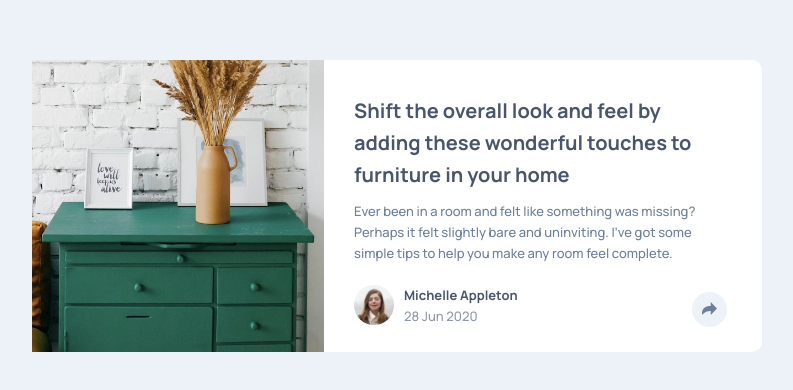
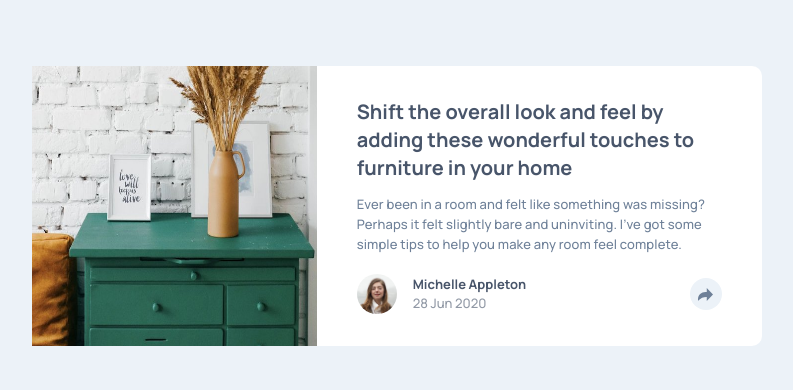
Before and after one commit to jwalczak94/Article-preview-component, a plain HTML site: page index.html in a window 1280 px wide. Shown: the part 194-584 px from the top of the page, without its empty margins (243-1036 px from the left). Drawn offline with Linux system fonts and the light colour scheme.

Commit message:
remove html font reset, add svg's, update js - toggle classes

```diff
--- a/index.html
+++ b/index.html
@@ -1,56 +1,76 @@
 <!DOCTYPE html>
 <html lang="en">
-
   <head>
-  <meta charset="UTF-8">
-  <meta name="viewport" content="width=device-width, initial-scale=1.0">
-  <link rel="icon" type="image/png" sizes="32x32" href="./images/favicon-32x32.png">
-  <link rel="stylesheet" href="styles.css">
-  <link href="https://fonts.googleapis.com/css2?family=Manrope:wght@500;700&display=swap" rel="stylesheet">
+    <meta charset="UTF-8" />
+    <meta name="viewport" content="width=device-width, initial-scale=1.0" />
+    <link rel="icon" type="image/png" sizes="32x32" href="./images/favicon-32x32.png" />
+    <link rel="stylesheet" href="styles.css" />
+    <link
+      href="https://fonts.googleapis.com/css2?family=Manrope:wght@500;700&display=swap"
+      rel="stylesheet" />
     <title>Frontend Mentor | Article preview component</title>
   </head>
 
   <body>
-  <main class="container">
-
-    <div class="article_picture">
-      <img src="images/drawers.jpg" alt="drawers photo">
-    </div>
+    <div class="flex-center container">
+      <main class="card-component">
+        <picture class="article_picture">
+          <img src="images/drawers.jpg" alt="green drawers with vase and dried flowers" />
+        </picture>
 
         <div class="article_content">
-
-      <h1>Shift the overall look and feel by adding these wonderful
-        touches to furniture in your home</h1>
-      <p>Ever been in a room and felt like something was missing? Perhaps
-        it felt slightly bare and uninviting. I’ve got some simple tips
-        to help you make any room feel complete.
+          <h1>
+            Shift the overall look and feel by adding these wonderful touches to furniture in your
+            home
+          </h1>
+          <p class="text-lead">
+            Ever been in a room and felt like something was missing? Perhaps it felt slightly bare
+            and uninviting. I’ve got some simple tips to help you make any room feel complete.
           </p>
 
-      <div class="article-author">
-        <img src="images/avatar-michelle.jpg" alt="photo of Michelle">
+          <div class="article_author">
+            <img src="images/avatar-michelle.jpg" alt="photo of Michelle" />
             <div>
-          <h3>Michelle Appleton</h3>
+              <p>Michelle Appleton</p>
               <span>28 Jun 2020</span>
             </div>
+            <button id="icon" class="share-icon flex-center">
+              <svg xmlns="http://www.w3.org/2000/svg" width="15" height="13" class="icon" id="icon">
+                <path
+                  d="M15 6.495L8.766.014V3.88H7.441C3.33 3.88 0 7.039 0 10.936v2.049l.589-.612C2.59 10.294 5.422 9.11 8.39 9.11h.375v3.867L15 6.495z" />
+              </svg>
+            </button>
           </div>
-
-      <div class="share-icon" onclick="openToggle()">
-        <img src="images/icon-share.svg" alt="">
-      </div>
-
           <div class="toggle" id="open-toggle">
-        <div class="socials">
             <span>Share</span>
-          <a href="" target="_blank"><img src="images/icon-facebook.svg" alt="facebook icon"></a>
-          <a href="https://www.twitter.com" target="_blank"><img src="images/icon-twitter.svg" alt="twitter icon"></a>
-          <a href="http://pintrest.com" target="_blank"><img src="images/icon-pinterest.svg" alt="pintrest icon"></a>
+            <div class="socials flex-center">
+              <a href="#" target="_blank" aria-label="Visit our Facebook page">
+                <svg xmlns="http://www.w3.org/2000/svg" width="20" height="20" aria-hidden="true">
+                  <path
+                    fill="#FFF"
+                    d="M18.896 0H1.104C.494 0 0 .494 0 1.104v17.793C0 19.506.494 20 1.104 20h9.58v-7.745H8.076V9.237h2.606V7.01c0-2.583 1.578-3.99 3.883-3.99 1.104 0 2.052.082 2.329.119v2.7h-1.598c-1.254 0-1.496.597-1.496 1.47v1.928h2.989l-.39 3.018h-2.6V20h5.098c.608 0 1.102-.494 1.102-1.104V1.104C20 .494 19.506 0 18.896 0z" />
+                </svg>
+              </a>
+              <a href="#" target="_blank" aria-label="Visit our Twitter account">
+                <svg xmlns="http://www.w3.org/2000/svg" width="20" height="17" aria-hidden="true">
+                  <path
+                    fill="#FFF"
+                    d="M20 2.172a8.192 8.192 0 01-2.357.646 4.11 4.11 0 001.804-2.27 8.22 8.22 0 01-2.605.996A4.096 4.096 0 0013.847.248c-2.65 0-4.596 2.472-3.998 5.037A11.648 11.648 0 011.392 1a4.109 4.109 0 001.27 5.478 4.086 4.086 0 01-1.858-.513c-.045 1.9 1.318 3.679 3.291 4.075a4.113 4.113 0 01-1.853.07 4.106 4.106 0 003.833 2.849A8.25 8.25 0 010 14.658a11.616 11.616 0 006.29 1.843c7.618 0 11.922-6.434 11.663-12.205A8.354 8.354 0 0020 2.172z" />
+                </svg>
+              </a>
+              <a href="#" target="_blank" aria-label="Visit our Pinterest page">
+                <svg xmlns="http://www.w3.org/2000/svg" width="20" height="20" aria-hidden="true">
+                  <path
+                    fill="#FFF"
+                    d="M10 0C4.478 0 0 4.477 0 10c0 4.237 2.636 7.855 6.356 9.312-.088-.791-.167-2.005.035-2.868.182-.78 1.172-4.97 1.172-4.97s-.299-.6-.299-1.486c0-1.39.806-2.428 1.81-2.428.852 0 1.264.64 1.264 1.408 0 .858-.545 2.14-.828 3.33-.236.995.5 1.807 1.48 1.807 1.778 0 3.144-1.874 3.144-4.58 0-2.393-1.72-4.068-4.177-4.068-2.845 0-4.515 2.135-4.515 4.34 0 .859.331 1.781.745 2.281a.3.3 0 01.069.288l-.278 1.133c-.044.183-.145.223-.335.134-1.249-.581-2.03-2.407-2.03-3.874 0-3.154 2.292-6.052 6.608-6.052 3.469 0 6.165 2.473 6.165 5.776 0 3.447-2.173 6.22-5.19 6.22-1.013 0-1.965-.525-2.291-1.148l-.623 2.378c-.226.869-.835 1.958-1.244 2.621.937.29 1.931.446 2.962.446 5.522 0 10-4.477 10-10S15.522 0 10 0z" />
+                </svg>
+              </a>
             </div>
           </div>
-
         </div>
       </main>
+    </div>
 
     <script src="toggle.js"></script>
   </body>
-
 </html>
--- a/styles.css
+++ b/styles.css
@@ -1,207 +1,252 @@
-* {
-    margin: 0;
-    padding: 0;
-    box-sizing: border-box;
+/* BASIC RESET */
+*,
+*::before,
+*::after {
+  box-sizing: border-box;
 }
 
-:root {
-    --Dark-Grayish-Blue: hsl(217, 19%, 35%);
-    --Desaturated-Dark-Blue: hsl(214, 17%, 51%);
-    --Grayish-Blue: hsl(212, 23%, 69%);
-    --Light-Grayish-Blue: hsl(210, 46%, 95%);
+* {
+  margin: 0;
+  padding: 0;
 }
 
-html {
-    font-size: 62.5%;
+html,
+body {
+  height: 100%;
 }
 
 body {
-    display: flex;
-    justify-content: center;
-    align-items: center;
-    font-family: 'Manrope', sans-serif;
-    font-size: 1.3rem;
-    color: var(--Dark-Grayish-Blue);
-    line-height: 1.6;
-    background-color: var(--Light-Grayish-Blue);
+  line-height: 1.5;
+  -webkit-font-smoothing: antialiased;
 }
 
-img {
-    width: 100%;
+img,
+picture,
+svg {
+  display: block;
+  max-width: 100%;
+}
+
+p,
+h1,
+h2,
+h3 {
+  overflow-wrap: break-word;
+}
+
+/* COLORS VARIABLES */
+:root {
+  --Dark-Grayish-Blue: #48556a;
+  --Desaturated-Dark-Blue: #6e8098;
+  --Grayish-Blue: #9eafc2;
+  --Light-Grayish-Blue: #ecf2f8;
+}
+
+body {
+  font-family: "Manrope", sans-serif;
+  font-size: 0.8125rem;
+  color: var(--Dark-Grayish-Blue);
+  background-color: var(--Light-Grayish-Blue);
 }
 
 .container {
-    position: relative;
-    min-width: 300px;
-    width: 90%;
-    margin: 6rem 2rem 2rem;
-    border-radius: 10px;
-    overflow: hidden;
-    background-color: #fff;
+  margin: 1.5rem;
+  min-height: 100%;
 }
 
-.article_picture {
-    height: 220px;
-    overflow: hidden;
+/* FLEX CENTER */
+.flex-center {
+  display: flex;
+  align-items: center;
+  justify-content: center;
 }
 
-.article_picture img {
-    object-fit: cover;
+/* CARD CONTAINER */
+.card-component {
+  border-radius: 10px;
+  background-color: #fff;
+  max-width: 25rem;
+  overflow: hidden;
+  position: relative;
 }
 
+/* LEFT SIDE */
+.article_picture {
+  overflow: hidden;
+  max-height: 200px;
+}
+
+/* RIGHT SIDE */
 .article_content {
-    margin: 3.5rem 3.5rem 1.5rem;
+  padding: 2.25rem 2rem 1.25rem 2rem;
 }
 
 .article_content h1 {
-    margin-bottom: 1.5rem;
-    font-size: 1.6rem;
-    font-weight: 700;
+  font-size: clamp(1rem, 0.7674rem + 0.9926vw, 1.25rem);
+  font-weight: 700;
+  margin-bottom: 0.75rem;
+  line-height: 1.4;
 }
 
-.article_content p {
-    margin-bottom: 2.2rem;
-    color: var(--Desaturated-Dark-Blue);
+.text-lead {
+  margin-bottom: 2rem;
+  color: var(--Desaturated-Dark-Blue);
+  line-height: 1.25rem;
+  letter-spacing: 0.125px;
 }
 
-.article-author {
-    display: flex;
+.article_author {
+  display: flex;
+  align-items: center;
+  justify-content: flex-start;
+  gap: 1rem;
+
+  position: relative;
 }
 
-.article-author h3 {
-    font-size: 1.3rem;
-    font-weight: 700;
+.article_author p {
+  font-weight: 700;
 }
 
-.article-author span {
-    opacity: 0.6;
+.article_author span {
+  opacity: 0.6;
 }
 
-.article-author img {
-    border-radius: 50%;
-    height: 40px;
-    width: 40px;
-    margin-right: 1rem;
+.article_author img {
+  border-radius: 50%;
+  height: 2.5rem;
+  width: 2.5rem;
 }
 
 .share-icon {
-    position: absolute;
-    bottom: 1.5rem;
-    right: 3.5rem;
-    border-radius: 50%;
-    background-color: var(--Light-Grayish-Blue);
-    width: 35px;
-    height: 35px;
-    z-index: 1;
-    cursor: pointer;
+  border-radius: 50%;
+  border: none;
+  background-color: var(--Light-Grayish-Blue);
+  width: 2rem;
+  height: 2rem;
+  cursor: pointer;
+
+  position: absolute;
+  right: 0;
+  z-index: 999;
+
+  transition: 0.3s;
 }
 
 .share-icon:hover {
-    opacity: 0.8;
+  background-color: var(--Desaturated-Dark-Blue);
 }
 
-.share-icon img {
-    padding: 1rem;
+.icon {
+  fill: var(--Desaturated-Dark-Blue);
 }
 
+.share-icon:hover .icon {
+  fill: #fff;
+}
+
+/* SOCIALS ICONS */
 .toggle {
-    display: none;
-    align-items: center;
-    justify-content: space-between;
-    position: absolute;
-    bottom: 0;
-    left: 0;
-    width: 100%;
-    padding: 2rem 3.5rem;
-    background-color: var(--Dark-Grayish-Blue);
-    box-shadow: 0 10px 15px -10px rgba(72, 85, 106, 0.6);
+  display: none;
+  align-items: center;
+  justify-content: flex-start;
+  gap: 21px;
+  position: absolute;
+
+  bottom: 0;
+  left: 0;
+  width: 100%;
+  padding: 1.875rem 2rem;
+  background-color: var(--Dark-Grayish-Blue);
+  box-shadow: 0px 10px 10px rgba(201, 213, 225, 0.5);
+  overflow: hidden;
+}
+
+.toggle span {
+  color: var(--Grayish-Blue);
+  letter-spacing: 5px;
+  text-transform: uppercase;
 }
 
 .socials {
-    display: flex;
-    align-items: center;
-    justify-content: center;
-}
-
-.socials span {
-    margin-right: 1.5rem;
-    color: var(--Grayish-Blue);
-    letter-spacing: 5px;
-    text-transform: uppercase;
-}
-
-.socials a {
-    height: 2rem;
-    display: inline-block;
+  gap: 1rem;
 }
 
 .toggle .socials img {
-    width: 2rem;
-    height: 2rem;
-    margin-right: 1.5rem;
-    transition: 0.5s;
+  width: 2rem;
+  height: 2rem;
+  margin-right: 1.5rem;
+  transition: 0.5s;
 }
 
 .toggle .socials a:hover img {
-    transform: translateY(-5px);
+  transform: translateY(-5px);
 }
 
+@media (min-width: 900px) {
+  body {
+    min-height: 100vh;
+  }
 
-@media (min-width: 768px) {
+  .container {
+    margin: 0;
+  }
 
-    body {
-        min-height: 100vh;
-    }
+  .card-component {
+    display: flex;
+    max-width: 45.625rem;
+    overflow: visible;
+  }
 
-    .container {
-        display: grid;
-        grid-template-columns: repeat(5, 1fr);
-        max-width: 730px;
-        margin: auto;
-        overflow: visible
-    }
+  .article_picture {
+    max-height: 100%;
+    flex-basis: 39%;
+  }
 
-    .article_picture {
-        height: 100%;
-        grid-column: 1 /span 2;
-    }
+  .article_picture img {
+    height: 100%;
+    transform: scale(1.15) translateX(15px) translateY(10px);
+  }
 
-    .article_picture img {
-        height: 100%;
-    }
+  .article_content {
+    padding: 2rem 2.5rem;
+    flex-basis: 61%;
+  }
 
-    .article_content {
-        margin: 3.5rem 6rem 2.5rem 3rem;
-        grid-column: 3 /span 3;
-    }
+  .text-lead {
+    margin-bottom: 1.25rem;
+  }
 
-    .article_content h1 {
-        margin-bottom: 1rem;
-        font-size: 2rem;
-    }
+  .toggle {
+    bottom: 6rem;
+    left: 75%;
 
-    .share-icon {
-        bottom: 2.5rem;
-    }
+    border-radius: 10px;
+    padding: 1.125rem 2.25rem;
+    width: 15.5rem;
+    overflow: visible;
+  }
 
-    .toggle {
-        bottom: 80px;
-        left: 75%;
-        width: auto;
-        padding: 2rem;
-        border-radius: 10px;
-    }
-
-    .toggle .socials:after {
-        position: absolute;
-        content: "";
-        border: 1rem solid transparent;
-        left: 54%;
-        bottom: -2rem;
-        border-top: 1rem solid var(--Dark-Grayish-Blue);
-    }
+  .toggle:after {
+    position: absolute;
+    content: "";
+    border: 0.75rem solid transparent;
+    border-top: 0.75rem solid var(--Dark-Grayish-Blue);
+    bottom: -22px;
+    left: 50%;
+    transform: translateX(-50%);
+  }
 }
 
+/* TOGGLE CLASSES */
 .open {
-    display: flex;
+  display: flex;
 }
+
+.bg-dark {
+  background-color: var(--Desaturated-Dark-Blue);
+}
+
+.fill-white {
+  fill: #fff;
+}
--- a/toggle.js
+++ b/toggle.js
@@ -1,4 +1,11 @@
-function openToggle() {
-    var element = document.getElementById("open-toggle");
-    element.classList.toggle("open");
-}
+"use strict";
+
+const toggle = document.getElementById("open-toggle");
+const btn = document.querySelector(".share-icon");
+const svg = document.querySelector(".icon");
+
+document.querySelector(".share-icon").addEventListener("click", function () {
+  toggle.classList.toggle("open");
+  btn.classList.toggle("bg-dark");
+  svg.classList.toggle("fill-white");
+});
```
Lines whose indentation alone changed are shown as unchanged.
